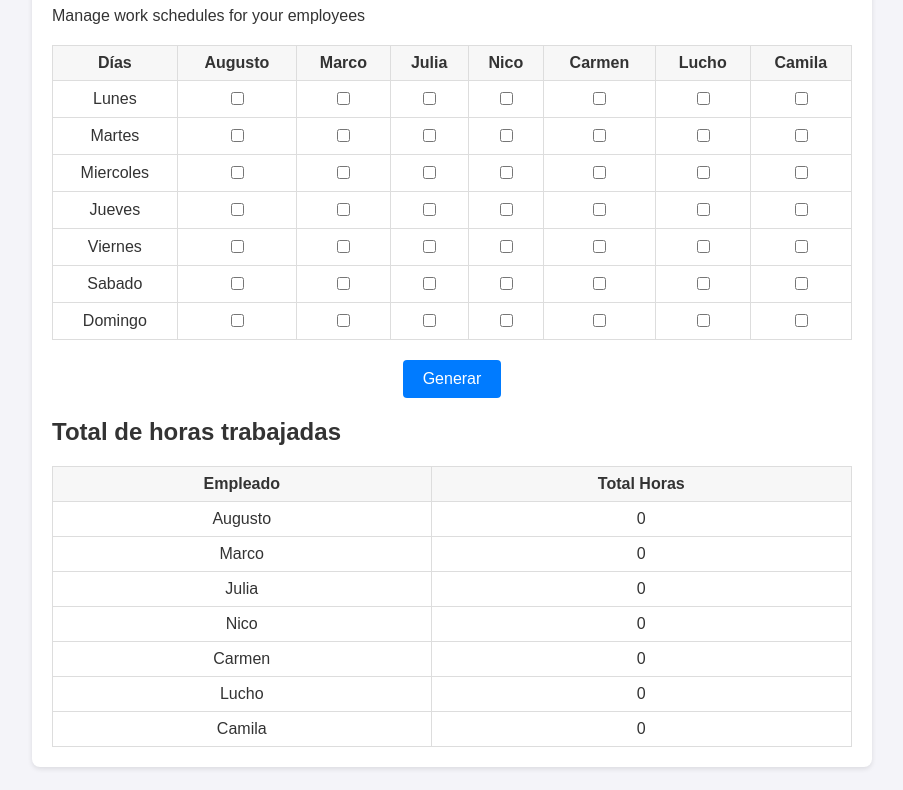
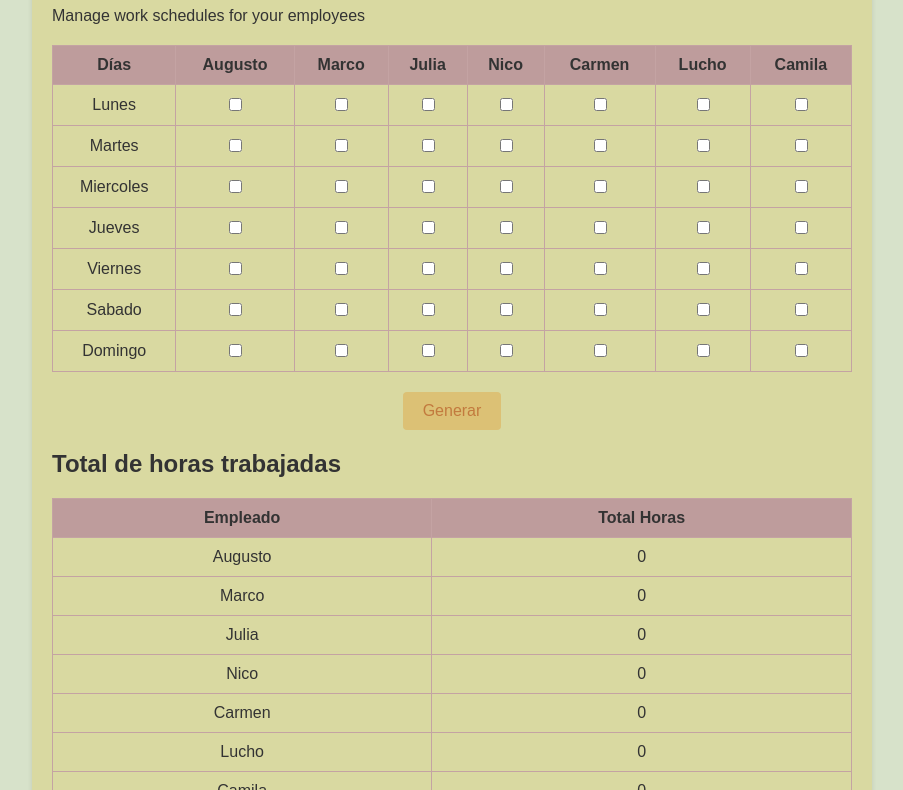
Before and after one commit to mgd1992/employees-app, a plain HTML site: page index.html in a window 1280 px wide. Shown: the part 113-903 px from the top of the page, without its empty margins (188-1091 px from the left). Drawn offline with nearby package versions, Linux system fonts and the light colour scheme.

Commit message:
styling app

```diff
--- a/style.css
+++ b/style.css
@@ -2,7 +2,7 @@ body {
   font-family: Arial, sans-serif;
   margin: 0;
   padding: 0;
-  background-color: #f4f4f9;
+  background-color: #d7e2ca;
   color: #333;
 }
 
@@ -10,7 +10,7 @@ body {
   max-width: 800px;
   margin: 20px auto;
   padding: 20px;
-  background: white;
+  background: #d9d9a1;
   box-shadow: 0 2px 5px rgba(0, 0, 0, 0.1);
   border-radius: 8px;
 }
@@ -26,13 +26,13 @@ table {
 }
 
 th, td {
-  border: 1px solid #ddd;
+  border: 1px solid #c4a3a3;
   text-align: center;
-  padding: 8px;
+  padding: 10px;
 }
 
 th {
-  background-color: #f7f7f7;
+  background-color: #be9c9c;
 }
 
 button {
@@ -40,13 +40,13 @@ button {
   margin: 20px auto;
   padding: 10px 20px;
   font-size: 16px;
-  background-color: #007bff;
-  color: white;
+  background-color:  #dcc175;
+  color: rgb(194, 122, 62);
   border: none;
   border-radius: 4px;
   cursor: pointer;
 }
 
 button:hover {
-  background-color: #0056b3;
+  background-color: #9c906f;
 }
```
